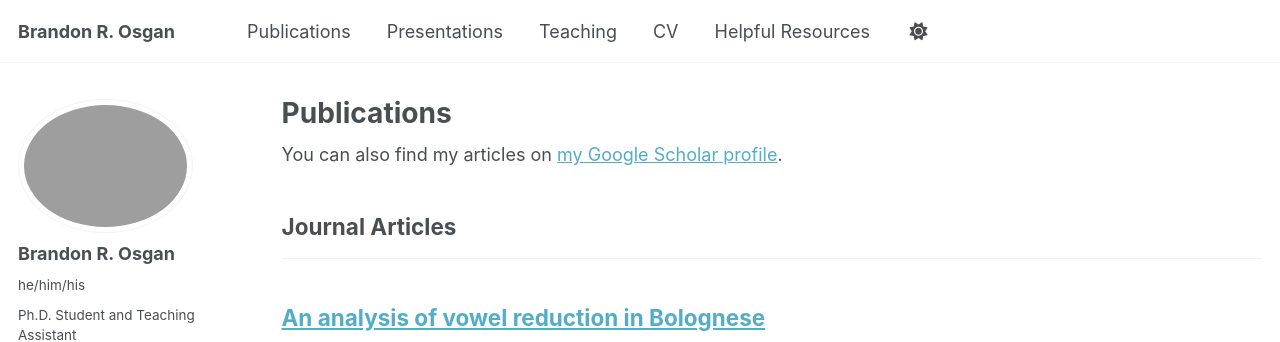
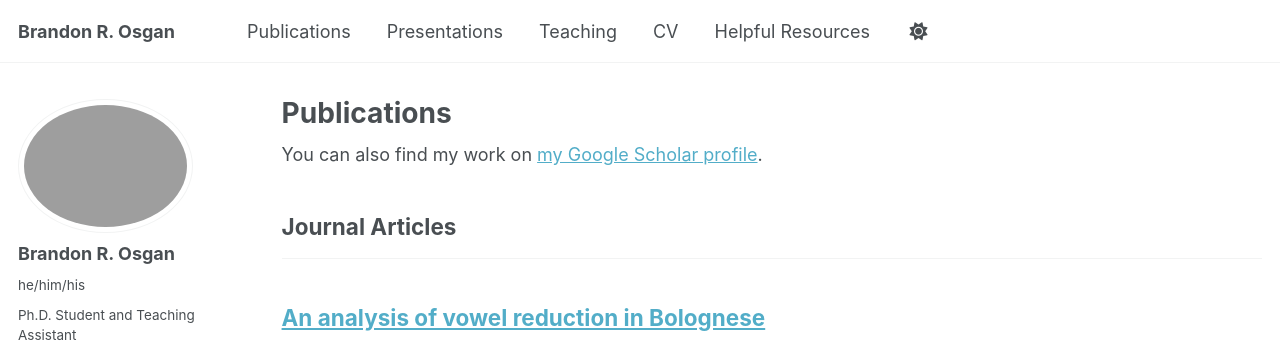
Before and after one commit to bosgan/bosgan.github.io, a Jekyll site: the page built from _pages/publications.html, in a window 1280 px wide and 900 px high. Shown: the top 342 px of the window. Built offline with Jekyll 4.4.1, drawn with Linux system fonts in a browser that asks for light colours; some web fonts are replaced; a script that is not in the unit is left out.

Commit message:
Update publications.html

```diff
--- a/_pages/publications.html
+++ b/_pages/publications.html
@@ -6,7 +6,7 @@
 ---
 
 {% if site.author.googlescholar %}
-  <div class="wordwrap">You can also find my articles on <a href="{{site.author.googlescholar}}">my Google Scholar profile</a>.</div>
+  <div class="wordwrap">You can also find my work on <a href="{{site.author.googlescholar}}">my Google Scholar profile</a>.</div>
 {% endif %}
 
 {% include base_path %}
```
